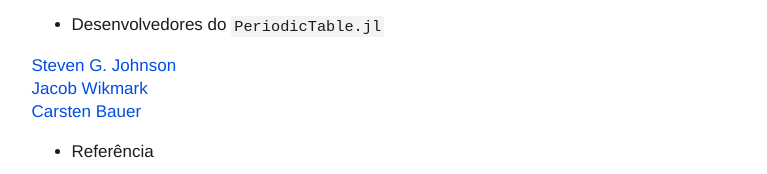
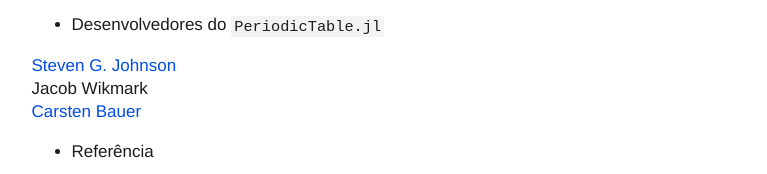
Before and after one commit to juliacomfisica/juliacomfisica.github.io, a website: page menu2/index.html in a window 1280 px wide. Shown: the part 10798-10972 px from the top of the page, without its empty margins (256-1023 px from the left). Drawn offline with Linux system fonts and the light colour scheme.

Commit message:
Deploying to gh-pages from  @ d4008a8711cc3276936c061cd4646b33149ecf1c 🚀

```diff
--- a/menu2/index.html
+++ b/menu2/index.html
@@ -301,7 +301,7 @@
 <li><p>Desenvolvedores do <code>PeriodicTable.jl</code></p>
 
 </ul>
-<p><a href="https://github.com/stevengj">Steven G. Johnson</a><br/> <a href="">Jacob Wikmark</a><br/> <a href="https://github.com/carstenbauer">Carsten Bauer</a><br/></p>
+<p><a href="https://github.com/stevengj">Steven G. Johnson</a><br/> Jacob Wikmark<br/> <a href="https://github.com/carstenbauer">Carsten Bauer</a><br/></p>
 <ul>
 <li><p>Referência</p>
 
```
